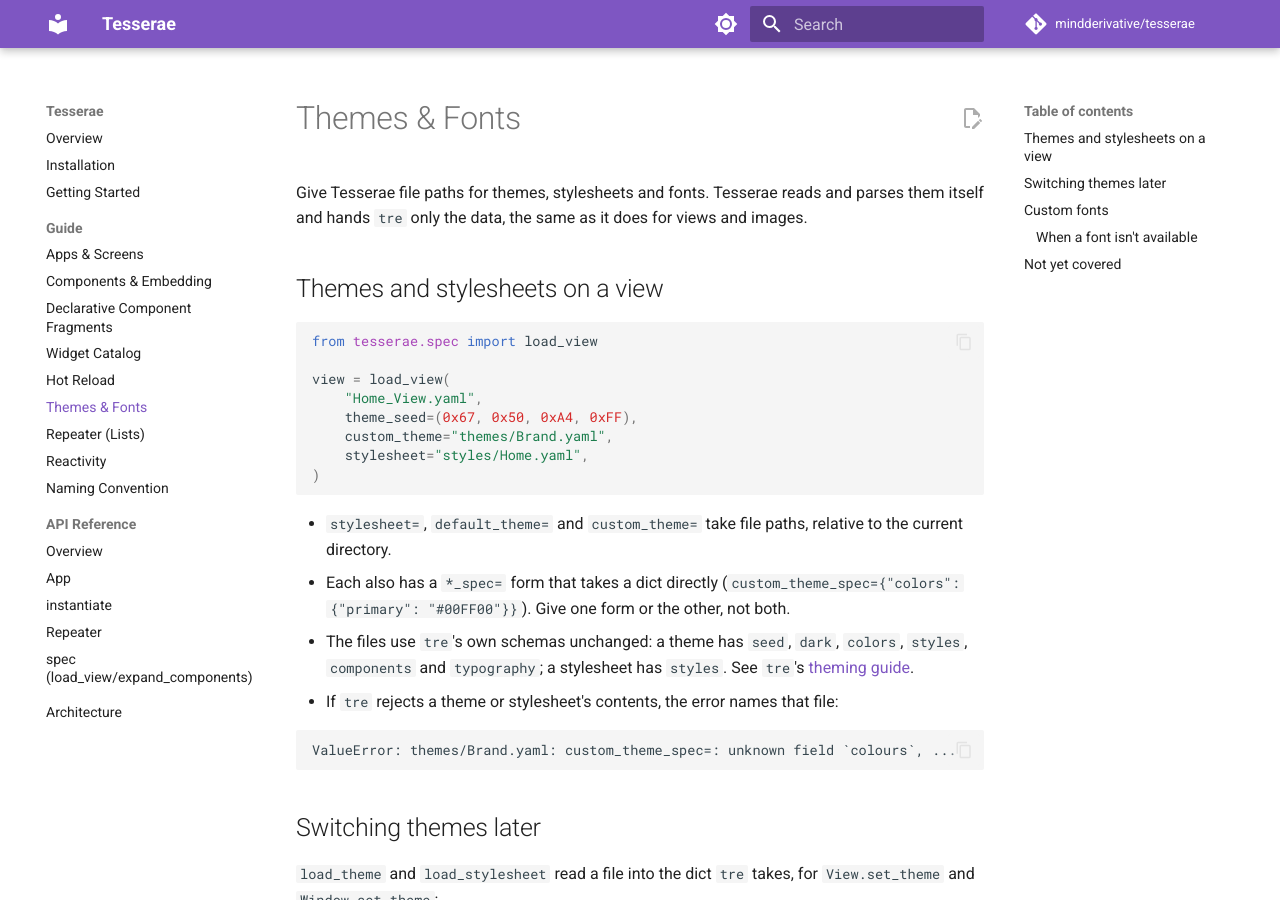
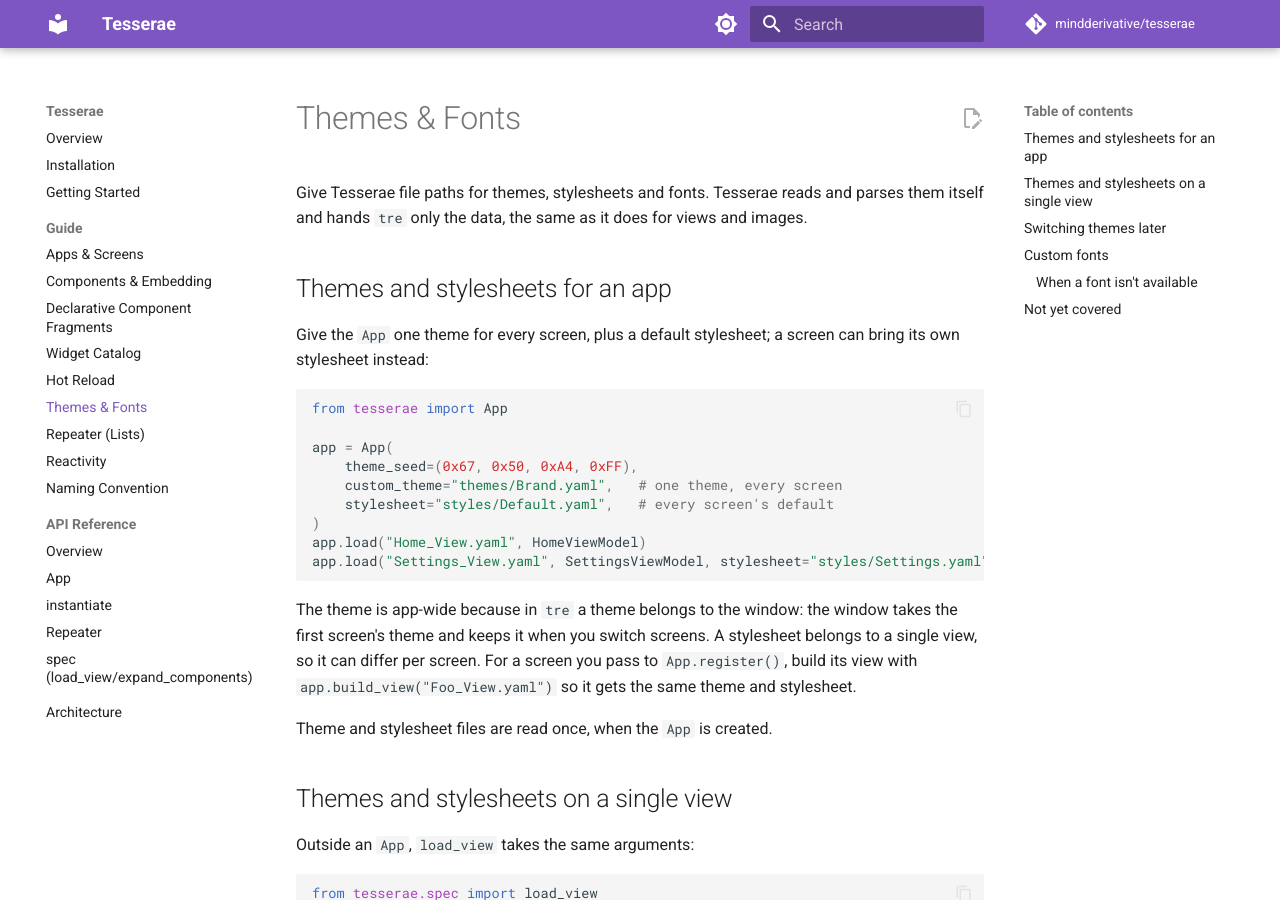
Before and after one commit to mindderivative/tesserae, an MkDocs documentation site: the page built from docs/guide/themes-and-fonts.md, in a window 1280 px wide and 900 px high. Built offline with MkDocs 1.6.1 and Material for MkDocs 9.7.7, drawn with Linux system fonts in a browser that asks for light colours; comment, search, counter and statistics services are not loaded; some of the changed text lies outside the part shown.

Commit message:
M30 Phase 2: app-wide theme and default stylesheet on App; per-screen stylesheet on load()
- App(..., theme_seed=, dark=, default_theme=, custom_theme=, stylesheet=)
  plus *_spec= forms; files read once by Tesserae, tre gets dicts.
- App.load(..., stylesheet=, stylesheet_spec=) overrides the default.
- New App.build_view() themes screens given to register(); load() uses
  it, and examples/multi_screen now builds its views with it.
- MkDocs: api/app.md, guide/themes-and-fonts.md, guide/apps-and-screens.md.
- Tracker: Phase 2 done; new known gap for tre 0.3.3's (M90) breaking
  schema renames, seen locally when the tre session rebuilt the shared
  .venv mid-session.

Verified against tre v0.3.2 before that rebuild: 221 passed, examples
clean, smoke checks of every new behavior. Committed tests are Phase 3.

Co-Authored-By: Claude Opus 5.5 <noreply@anthropic.com>

````diff
--- a/docs/api/app.md
+++ b/docs/api/app.md
@@ -2,7 +2,10 @@
 
 ## `App`
 
-**`App(width=480, height=320, title="Tesserae App")`**
+**`App(width=480, height=320, title="Tesserae App", *, theme_seed=None, dark=False, default_theme=None, custom_theme=None, stylesheet=None)`**
+
+(Each of `default_theme=`, `custom_theme=` and `stylesheet=` also has a
+`*_spec=` twin that takes a dict instead of a file path.)
 
 `width`/`height`/`title` describe the one real window this `App`
 opens the first time `show()` is called -- every registered view is
@@ -11,21 +14,45 @@ own independent size (matching `Window.show_view`'s own real, stated
 scope: only the *currently* active view's own `width`/`height` are
 kept in sync with the window).
 
+The theme arguments set **one theme for the whole app**, used by every
+screen `load()` builds. `stylesheet=` is the **default stylesheet** for
+every screen; `load(stylesheet=...)` replaces it for one screen. Files
+are read once, when the `App` is created, and `tre` is given only the
+parsed data. Passing a file and its `*_spec=` twin together raises
+`ValueError`. See [Themes & Fonts](../guide/themes-and-fonts.md).
+
+The theme is app-wide rather than per screen because in `tre` a theme
+belongs to the window: the window takes the first screen's theme and
+keeps it when you switch screens, so widgets created with
+`tesserae.widgets` and hover/press tints would otherwise disagree with
+the screen's own widgets.
+
+## `build_view`
+
+**`build_view(view_path, *, stylesheet=None, stylesheet_spec=None) -> View`**
+
+Builds a view with the app's theme and stylesheet without registering
+it -- for a screen you pass to `register()` yourself. `stylesheet=`
+replaces the app's default for this view.
+
 ## `register`
 
 **`register(name, view, viewmodel) -> None`**
 
 Registers an already-loaded `view` and its already-`_attach`ed
 `viewmodel` under `name`, for a later `show(name)` to display. Raises
-`ValueError` if `name` is already registered.
+`ValueError` if `name` is already registered. Build the view with
+[`build_view`](#build_view) to give it the app's theme and stylesheet.
 
 ## `load`
 
-**`load(view_path, viewmodel_cls, name=None) -> (view, viewmodel)`**
+**`load(view_path, viewmodel_cls, name=None, *, stylesheet=None, stylesheet_spec=None) -> (view, viewmodel)`**
 
 Loads a `*_View.yaml` + `*_ViewModel.py` pair and registers it -- see
 [Naming Convention](../guide/naming-convention.md). `name` defaults to
-the shared prefix. Returns the constructed `(view, viewmodel)` pair.
+the shared prefix. The screen uses the app's theme, and its own
+`stylesheet=` if given, otherwise the app's default. Returns the
+constructed `(view, viewmodel)` pair.
 
 ## `show`
 
--- a/docs/guide/themes-and-fonts.md
+++ b/docs/guide/themes-and-fonts.md
@@ -4,7 +4,35 @@ Give Tesserae file paths for themes, stylesheets and fonts. Tesserae
 reads and parses them itself and hands `tre` only the data, the same as
 it does for views and images.
 
-## Themes and stylesheets on a view
+## Themes and stylesheets for an app
+
+Give the `App` one theme for every screen, plus a default stylesheet;
+a screen can bring its own stylesheet instead:
+
+```python
+from tesserae import App
+
+app = App(
+    theme_seed=(0x67, 0x50, 0xA4, 0xFF),
+    custom_theme="themes/Brand.yaml",   # one theme, every screen
+    stylesheet="styles/Default.yaml",   # every screen's default
+)
+app.load("Home_View.yaml", HomeViewModel)
+app.load("Settings_View.yaml", SettingsViewModel, stylesheet="styles/Settings.yaml")
+```
+
+The theme is app-wide because in `tre` a theme belongs to the window:
+the window takes the first screen's theme and keeps it when you switch
+screens. A stylesheet belongs to a single view, so it can differ per
+screen. For a screen you pass to `App.register()`, build its view with
+`app.build_view("Foo_View.yaml")` so it gets the same theme and
+stylesheet.
+
+Theme and stylesheet files are read once, when the `App` is created.
+
+## Themes and stylesheets on a single view
+
+Outside an `App`, `load_view` takes the same arguments:
 
 ```python
 from tesserae.spec import load_view
@@ -86,9 +114,11 @@ warnings.filterwarnings("error", category=FontFallbackWarning)
 
 ## Not yet covered
 
-- **`App.load()` doesn't take theme or stylesheet arguments yet.** Use
-  `load_view(...)` plus `App.register(...)` for a themed screen.
 - **Hot reload doesn't watch theme or stylesheet files.**
   [`ViewWatcher`](hot-reload.md) watches the view, its includes,
   fragments and images; to pick up a theme edit, call `set_theme` again
-  with a freshly loaded theme.
+  with a freshly loaded theme. Watching theme and stylesheet files is
+  planned once [`tre` issue #8](https://github.com/mindderivative/tre/issues/8)
+  is fixed: today a re-theme makes bound values show their YAML
+  placeholder until they next change, and a stylesheet can't be
+  replaced on a live view.
````
Also changed, not shown: BUILD_TRACKER.md (+13 -10 lines), PLAN.md (+3 -1 lines), docs/guide/apps-and-screens.md (+1 -2 lines), 2 other files.
